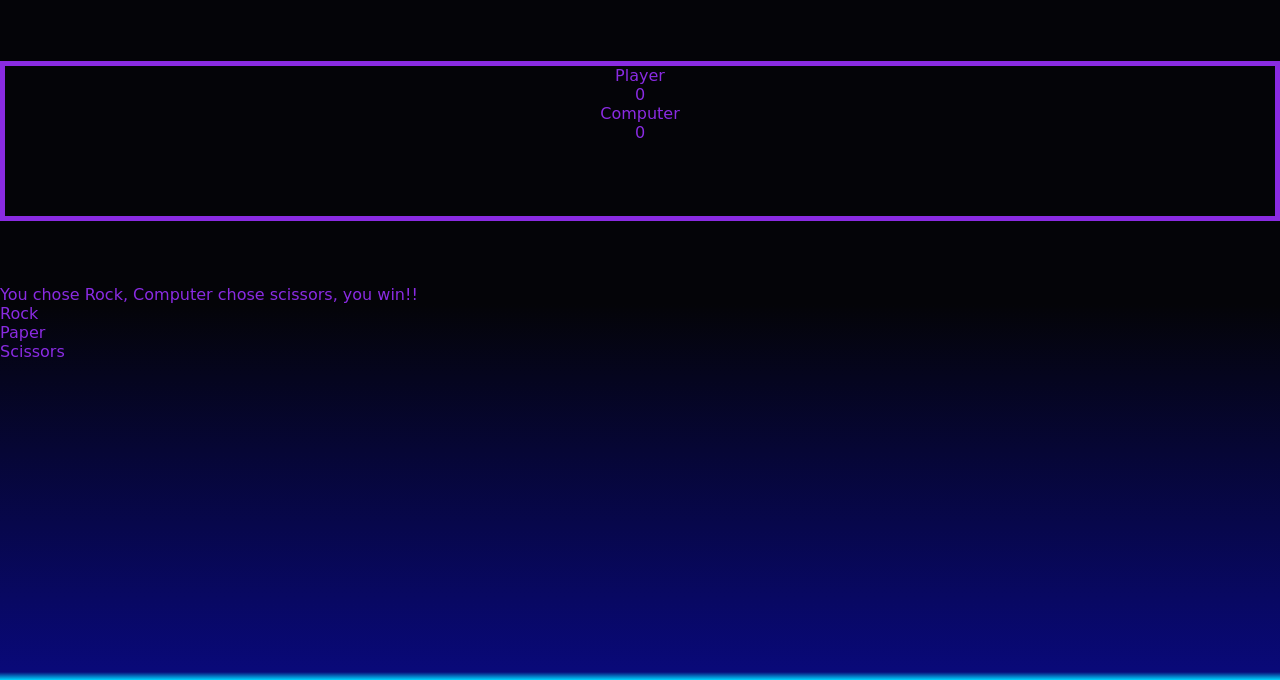
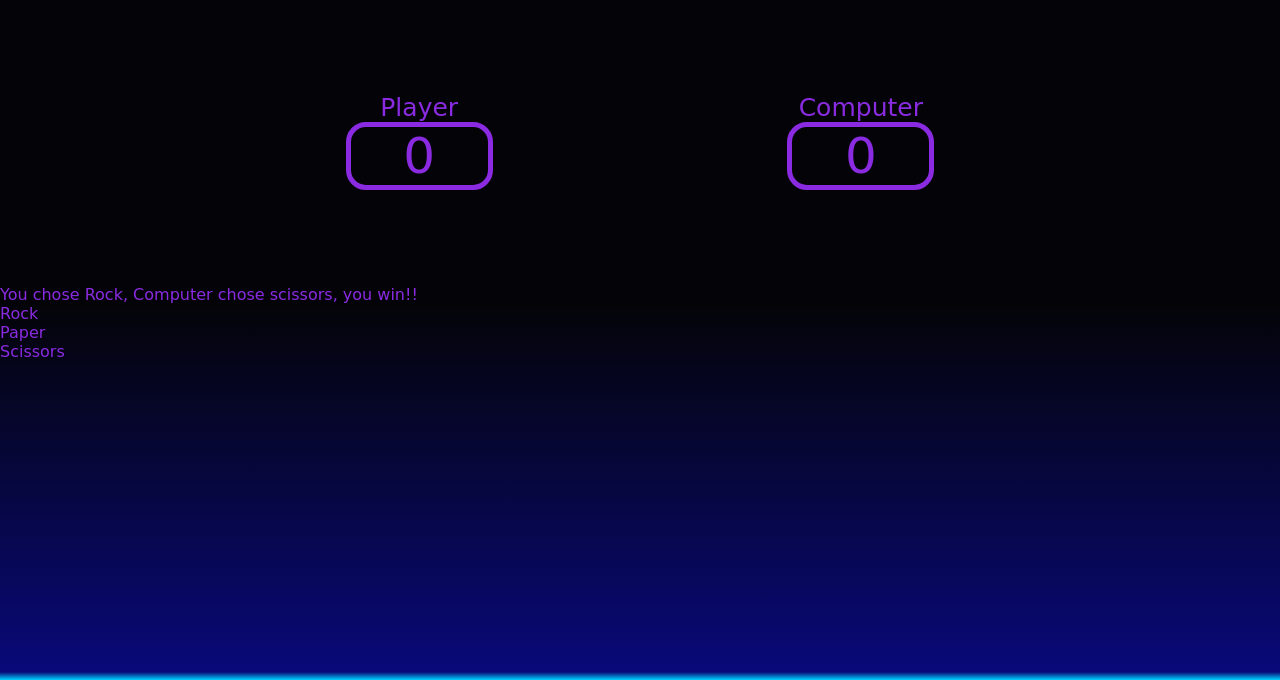
Before and after one commit to ngwatso/Rock-Paper-Scissors-Game, a plain HTML site: page index.html in a window 1280 px wide. Shown: the part 120-800 px from the top of the page. Drawn offline with Linux system fonts and the light colour scheme; a web font is replaced by a local one.

Commit message:
Scoreboard

```diff
--- a/Styles/index.css
+++ b/Styles/index.css
@@ -140,10 +140,32 @@ h1 {
   font-size: 10rem;
 }
 
+h2 {
+  font-size: 2.5rem;
+}
+
 .scoreboard {
-  width: 100vw;
+  width: 50vw;
   height: 20vh;
-  margin: 5% 0;
-  border: 0.5rem solid #8a2be2;
+  margin: 5% auto;
+  padding: 2%;
+  display: flex;
+  justify-content: space-between;
+  align-items: center;
+  /* border: 0.5rem solid #8a2be2; */
   text-align: center;
 }
+
+.units {
+  width: 25%;
+  display: flex;
+  flex-flow: column nowrap;
+  justify-content: center;
+}
+
+.score {
+  height: 30%;
+  border: 0.5rem solid #8a2be2;
+  border-radius: 2rem;
+  font-size: 5rem;
+}
--- a/index.html
+++ b/index.html
@@ -14,11 +14,11 @@
   </header>
 
   <div class="scoreboard">
-    <div class="player">
+    <div class="units" id="player">
       <h2>Player</h2>
       <div class="score">0</div>
     </div>
-    <div class="computer">
+    <div class="units" id="computer">
       <h2>Computer</h2>
       <div class="score">0</div>
     </div>
```
